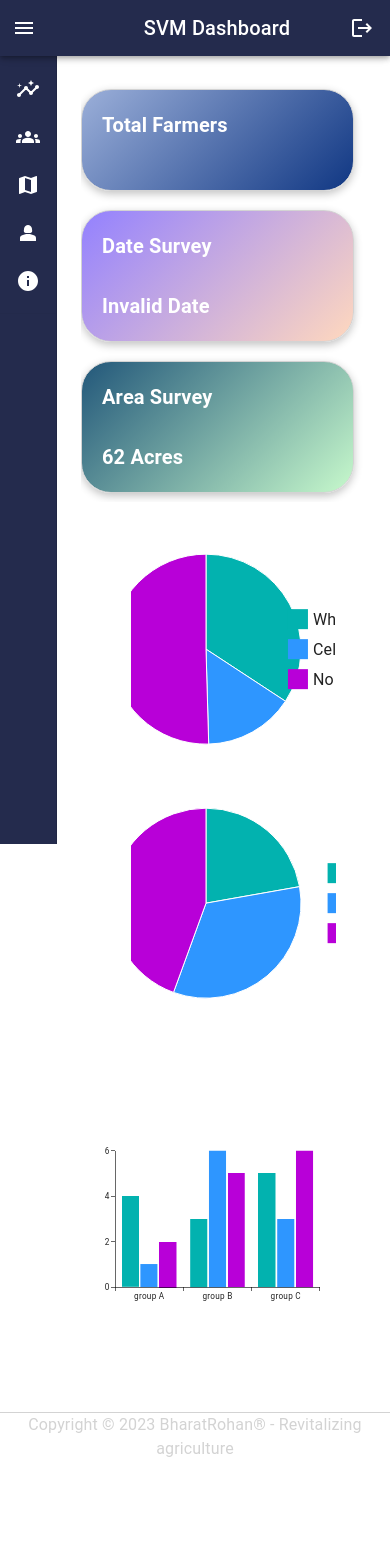
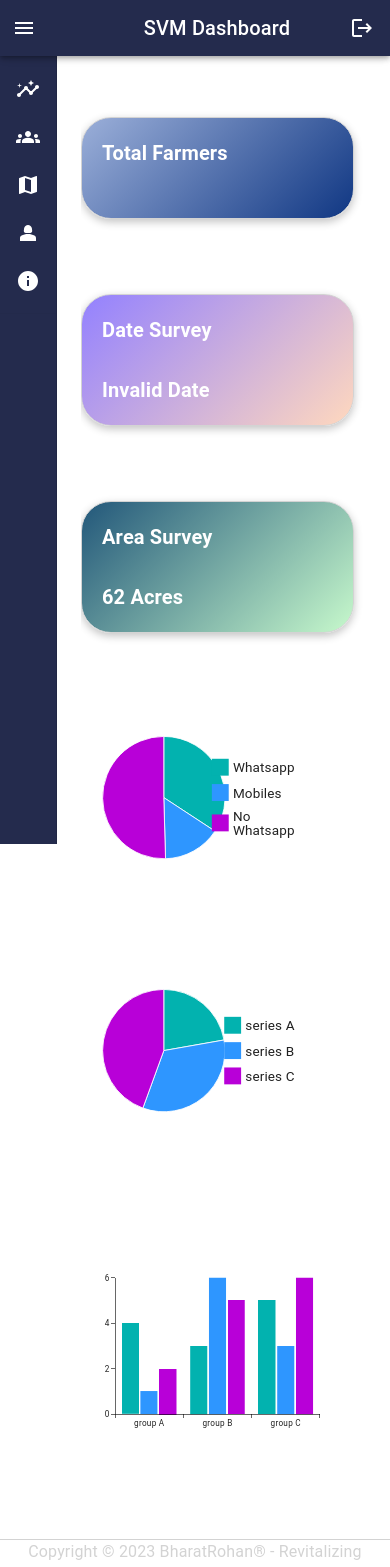
Before and after one commit to bharatrohan2016/svm-dashboard-frontend, a React (Create React App) app: page /dashboard in a window 390 px wide. Shown: the top 1567 px of the page. Before the commit the page ends 1463 px from the top, so only its background shows below. Built offline with nearby package versions, Linux system fonts and the light colour scheme; no server answers; sample sign-in values are in the browser's storage.

Commit message:
Done with legends in mobile view

```diff
--- a/src/Components/User/DashBoard.jsx
+++ b/src/Components/User/DashBoard.jsx
@@ -17,7 +17,7 @@ const HeaderComponent = styled(Box)`
     flex-direction: column;
     justify-content: space-around;
     align-items: start;
-    min-height: 50vh;
+    min-height: 70vh;
     padding: 0;
     margin: 0;
   }
@@ -28,18 +28,17 @@ const PieCharts = styled(Box)`
   justify-content: space-between;
   align-items: center;
   height: 40vh;
+  width: 80vw;
   overflow-y: hidden;
-  margin-left : 30px;
-  margin-right : 30px;
   @media (max-width: 400px) {
     display: flex;
     flex-direction: column;
     justify-content: space-around;
     align-items: start;
-    min-height: 65vh;
+    min-height: 60vh;
+    width: 100vw;
     padding: 0;
-    padding : 20px;
-    overflow-x: visible;
+    overflow-x: scroll;
   }
 `
 
@@ -107,10 +106,10 @@ const DashBoard = () => {
     random()
   }, [])
 
+
   const date = new Date(data?.dateSurvey);
   return (
-    <>
-     <ToastContainer/>
+    <Box style={{'padding': '0'}}>
       <HeaderComponent>
         <RectangleBox className={styles.dashboard1}>
          <div className='col-md-9'>
@@ -149,19 +148,24 @@ const DashBoard = () => {
 
       <PieCharts>
       <PieChart
-        style={{'margin': '0'}}
         series={[
           {
             data: [
-              { id: 0, value: 38, label: 'Whatsapp' },
-              { id: 1, value: 17, label: 'Cell Phone' },
-              { id: 2, value: 56, label: 'No Whatsapp' },
+              { id: 0, value: 38, label: 'Whatsapp'},
+              { id: 1, value: 17, label: 'Mobiles' },
+              { id: 2, value: 56, label: 'No\nWhatsapp' },
             ],
-            cx: 70,
+            cx: 70
           },
         ]}
-        width={300}
-        height={200}
+        width={250}
+        height={300}
+        slotProps={{
+          legend: {
+            position: { vertical: 'middle', horizontal: 'right' },
+          }
+        }}
+        style={{ whiteSpace: 'pre-line' }}
       />
 
       <PieChart
@@ -176,8 +180,13 @@ const DashBoard = () => {
             cx: 70,
           },
         ]}
-      width={300}
-        height={200}
+        width={250}
+        height={300}
+        slotProps={{
+          legend: {
+            position: { vertical: 'middle', horizontal: 'right' },
+          }
+        }}
       />
 
       </PieCharts>
@@ -193,7 +202,7 @@ const DashBoard = () => {
         />
       </BarBox>
 
-    </>
+    </Box>
   )
 }
 
--- a/src/Components/User/MapComponent.jsx
+++ b/src/Components/User/MapComponent.jsx
@@ -35,7 +35,7 @@ const MapComponent = () => {
   console.log(res[0]);
 
   return (
-    <MapContainer center={[res[0].lat, res[0].long]} zoom={8} style={{ height: '100vh' }}>
+    <MapContainer center={[res[0].lat, res[0].long]} zoom={13} style={{ height: '100vh' }}>
       <TileLayer
         attribution='&copy; <a href="http://osm.org/copyright">OpenStreetMap</a> contributors'
         url="https://{s}.tile.openstreetmap.org/{z}/{x}/{y}.png"
--- a/src/Components/User/SignIn.jsx
+++ b/src/Components/User/SignIn.jsx
@@ -29,7 +29,7 @@ const loginInitialValues = {
 
 export default function SignIn() {
   const [login, setLogin] = useState(loginInitialValues)
-
+  const navigate = useNavigate()
   const onValueChange = (e) => {
     setLogin({ ...login, [e.target.name]: e.target.value });
   };
@@ -42,7 +42,6 @@ export default function SignIn() {
 
   const handleSubmit = (event) => {
     event.preventDefault();
-
     if (!login.email.trim() || !login.password.trim()) {
       // Check if either field is empty
       toast.error('Both fields must be filled');
```
